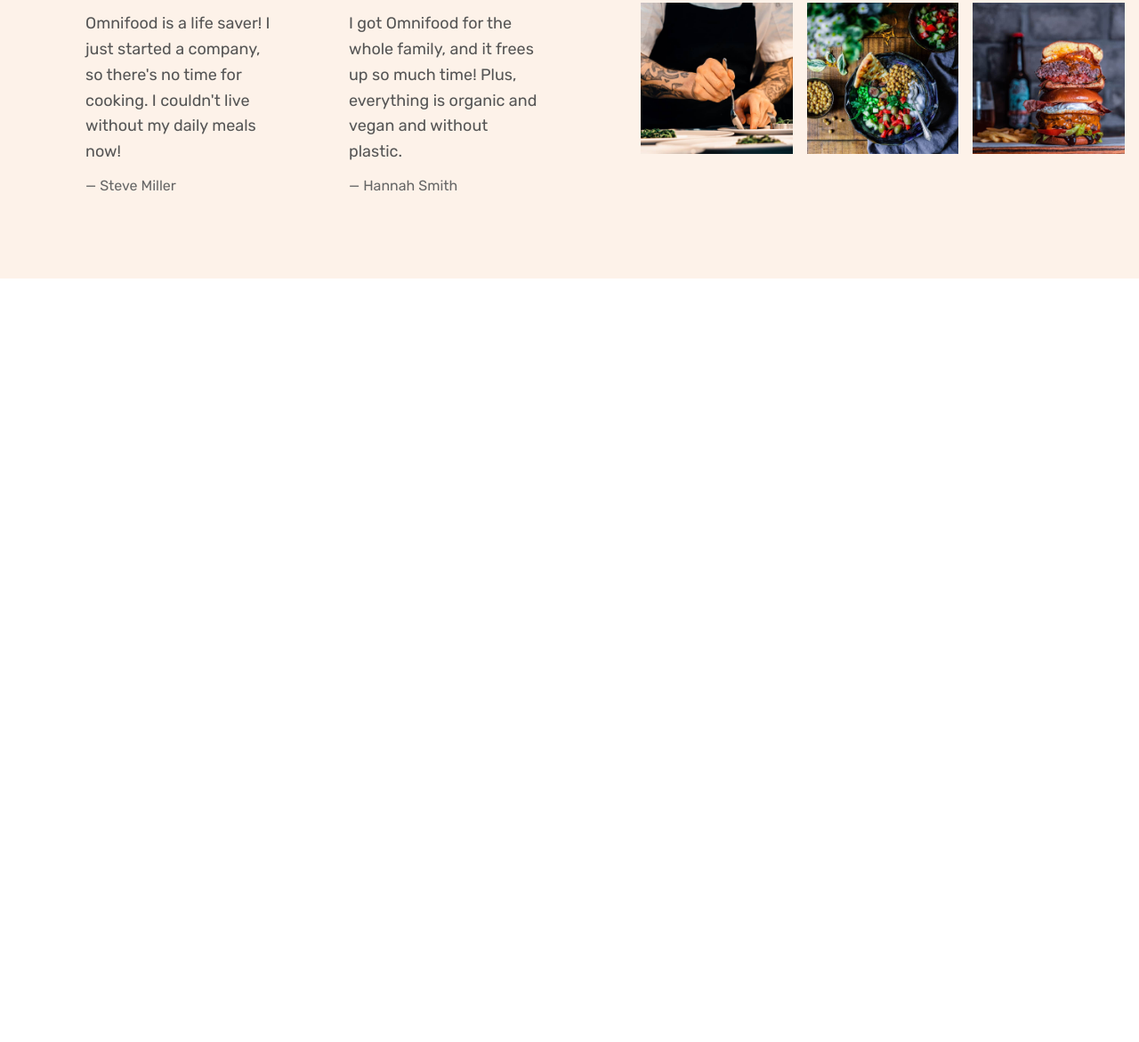
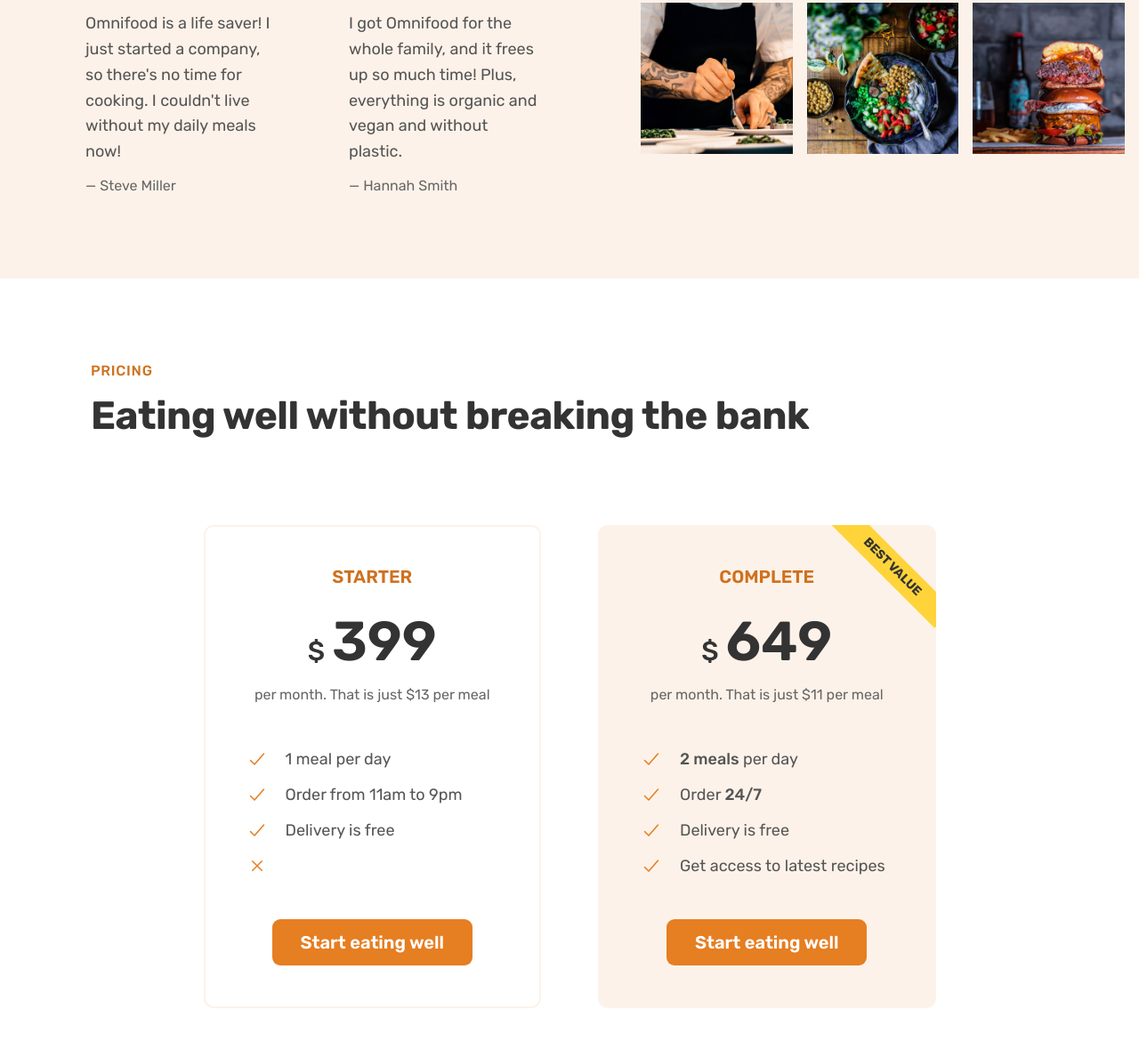
Before and after one commit to umeshsiddarth/Omnifood, a plain HTML site: page index.html in a window 1280 px wide. Shown: the part 4177-5348 px from the top of the page at 89% size. Before the commit the page ends 4490 px from the top, so only its background shows below. Drawn offline with nearby package versions, Linux system fonts and the light colour scheme.

Commit message:
Added Pricing Section

```diff
--- a/css/style.css
+++ b/css/style.css
@@ -90,6 +90,10 @@ body {
   display: grid;
   row-gap: 9.6rem;
   column-gap: 6.4rem;
+}
+
+.grid:not(:last-child) {
+  margin-bottom: 9.6rem;
 }
 
 .grid--center-v {
@@ -193,6 +197,26 @@ body {
 .link:active {
   color: #cf711f;
   border-bottom: 1px solid transparent;
+}
+
+.list {
+  list-style: none;
+  display: flex;
+  flex-direction: column;
+  gap: 1.6rem;
+}
+
+.list-item {
+  font-size: 1.8rem;
+  display: flex;
+  align-items: center;
+  gap: 2rem;
+}
+
+.list-icon {
+  height: 2.4rem;
+  width: 2.4rem;
+  color: #e67e22;
 }
 
 /* Helper Classes */
@@ -504,26 +528,6 @@ strong {
   font-size: 1.8rem;
 }
 
-.list {
-  list-style: none;
-  display: flex;
-  flex-direction: column;
-  gap: 1.6rem;
-}
-
-.list-item {
-  font-size: 1.8rem;
-  display: flex;
-  align-items: center;
-  gap: 2rem;
-}
-
-.list-icon {
-  height: 2.4rem;
-  width: 2.4rem;
-  color: #e67e22;
-}
-
 /*******************************************/
 /* Testimonials Section */
 /*******************************************/
@@ -583,3 +587,82 @@ strong {
 .gallery-img:hover {
   transform: scale(1.1);
 }
+
+/*******************************************/
+/* Pricing Section */
+/*******************************************/
+
+.section-pricing {
+  padding: 9.6rem 0;
+}
+
+.pricing-plan {
+  border-radius: 11px;
+  width: 75%;
+}
+
+.pricing-plan--starter {
+  justify-self: end;
+  padding: 4.6rem;
+  border: 2px solid #fdf2e9;
+}
+
+.pricing-plan--complete {
+  background-color: #fdf2e9;
+  padding: 4.8rem;
+  position: relative;
+  overflow: hidden;
+}
+
+.pricing-plan--complete::after {
+  content: "Best Value";
+  position: absolute;
+  top: 6%;
+  right: -9%;
+  /* transform: translate(-50%, -50%); */
+  text-transform: uppercase;
+  font-size: 1.4rem;
+  font-weight: 700;
+  color: #333;
+  background-color: #ffd43b;
+  padding: 0.8rem 4rem;
+  transform: rotate(45deg);
+}
+
+.plan-header {
+  text-align: center;
+  margin-bottom: 4.8rem;
+}
+
+.plan-name {
+  color: #cf711f;
+  font-weight: 600;
+  font-size: 2rem;
+  text-transform: uppercase;
+  letter-spacing: 0.75;
+  margin-bottom: 3.2rem;
+}
+
+.plan-price {
+  font-size: 6.2rem;
+  font-weight: 600;
+  color: #333;
+  margin-bottom: 1.6rem;
+}
+
+.plan-price span {
+  font-size: 3rem;
+  font-weight: 500;
+  margin-right: 0.8rem;
+}
+
+.plan-term {
+  font-size: 1.6rem;
+  line-height: 1.6;
+  color: #666;
+}
+
+.plan-signup {
+  text-align: center;
+  margin-top: 4.8rem;
+}
--- a/index.html
+++ b/index.html
@@ -34,7 +34,8 @@
             </p>
             <a href="#" class="btn btn--full margin-right-sm"
               >Start eating well</a
-            ><a href="#" class="btn btn--outline">Learn More &darr;</a>
+            >
+            <a href="#" class="btn btn--outline">Learn More &darr;</a>
             <div class="delivered-meals">
               <div class="delivered-imgs">
                 <img src="img/customers/customer-1.jpg" alt="Customer Photo" />
@@ -410,6 +411,74 @@
           </figure>
         </div>
       </section>
+
+      <section class="section-pricing">
+        <div class="container">
+          <span class="subheading">Pricing</span>
+          <h2 class="heading-secondary">
+            Eating well without breaking the bank
+          </h2>
+        </div>
+
+        <div class="container grid grid--2-cols">
+          <div class="pricing-plan pricing-plan--starter">
+            <header class="plan-header">
+              <p class="plan-name">Starter</p>
+              <p class="plan-price"><span>$</span>399</p>
+              <p class="plan-term">per month. That is just $13 per meal</p>
+            </header>
+            <ul class="list">
+              <li class="list-item">
+                <ion-icon class="list-icon" name="checkmark-outline"></ion-icon>
+                <span>1 meal per day</span>
+              </li>
+              <li class="list-item">
+                <ion-icon class="list-icon" name="checkmark-outline"></ion-icon>
+                <span>Order from 11am to 9pm</span>
+              </li>
+              <li class="list-item">
+                <ion-icon class="list-icon" name="checkmark-outline"></ion-icon>
+                <span>Delivery is free</span>
+              </li>
+              <li class="list-item">
+                <ion-icon class="list-icon" name="close-outline"></ion-icon>
+              </li>
+            </ul>
+            <div class="plan-signup">
+              <a href="#" class="btn btn--full">Start eating well</a>
+            </div>
+          </div>
+
+          <div class="pricing-plan pricing-plan--complete">
+            <header class="plan-header">
+              <p class="plan-name">Complete</p>
+              <p class="plan-price"><span>$</span>649</p>
+              <p class="plan-term">per month. That is just $11 per meal</p>
+            </header>
+            <ul class="list">
+              <li class="list-item">
+                <ion-icon class="list-icon" name="checkmark-outline"></ion-icon>
+                <span><strong>2 meals</strong> per day</span>
+              </li>
+              <li class="list-item">
+                <ion-icon class="list-icon" name="checkmark-outline"></ion-icon>
+                <span>Order <strong>24/7</strong></span>
+              </li>
+              <li class="list-item">
+                <ion-icon class="list-icon" name="checkmark-outline"></ion-icon>
+                <span>Delivery is free</span>
+              </li>
+              <li class="list-item">
+                <ion-icon class="list-icon" name="checkmark-outline"></ion-icon>
+                <span>Get access to latest recipes</span>
+              </li>
+            </ul>
+            <div class="plan-signup">
+              <a href="#" class="btn btn--full">Start eating well</a>
+            </div>
+          </div>
+        </div>
+      </section>
     </main>
 
     <script
```
